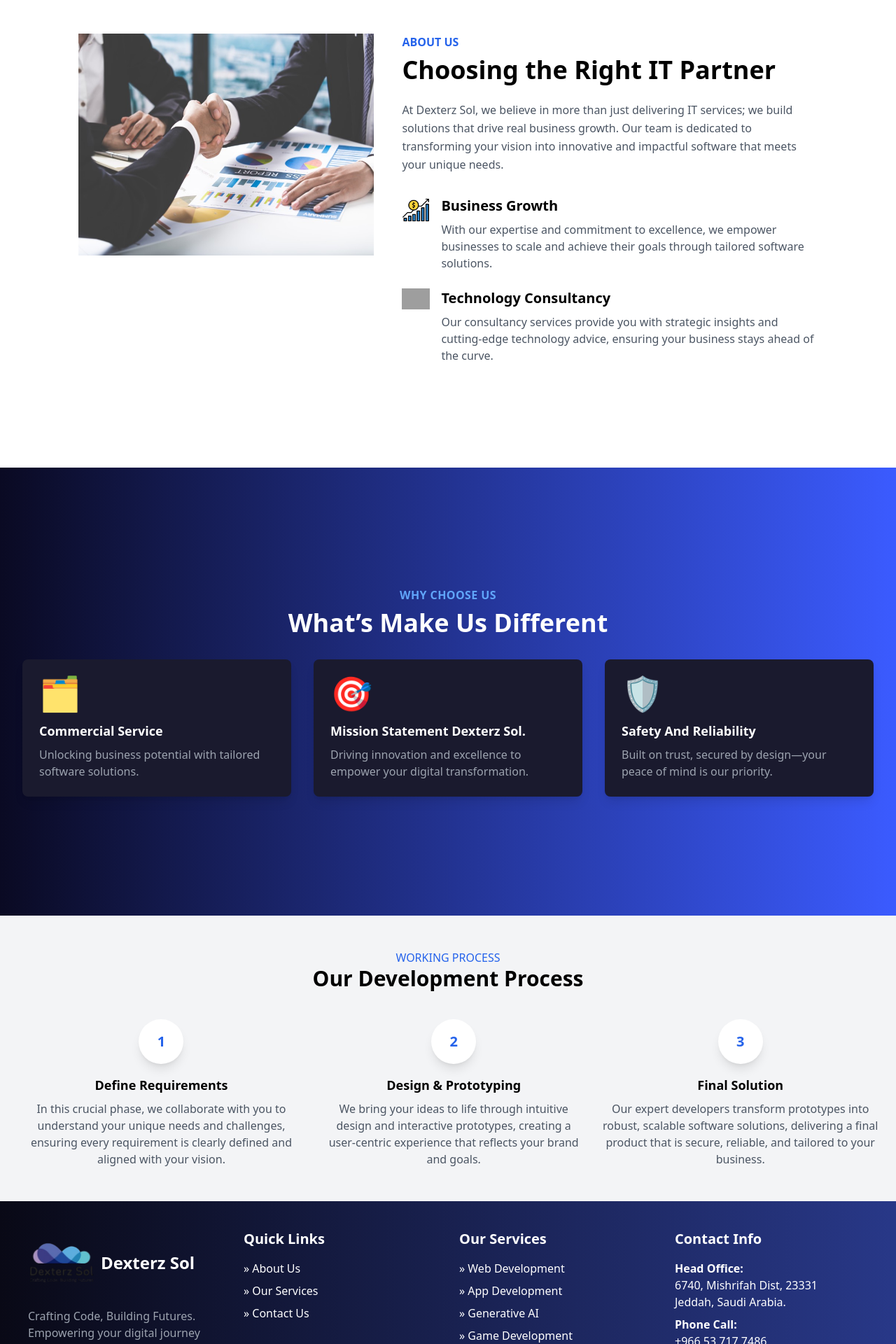
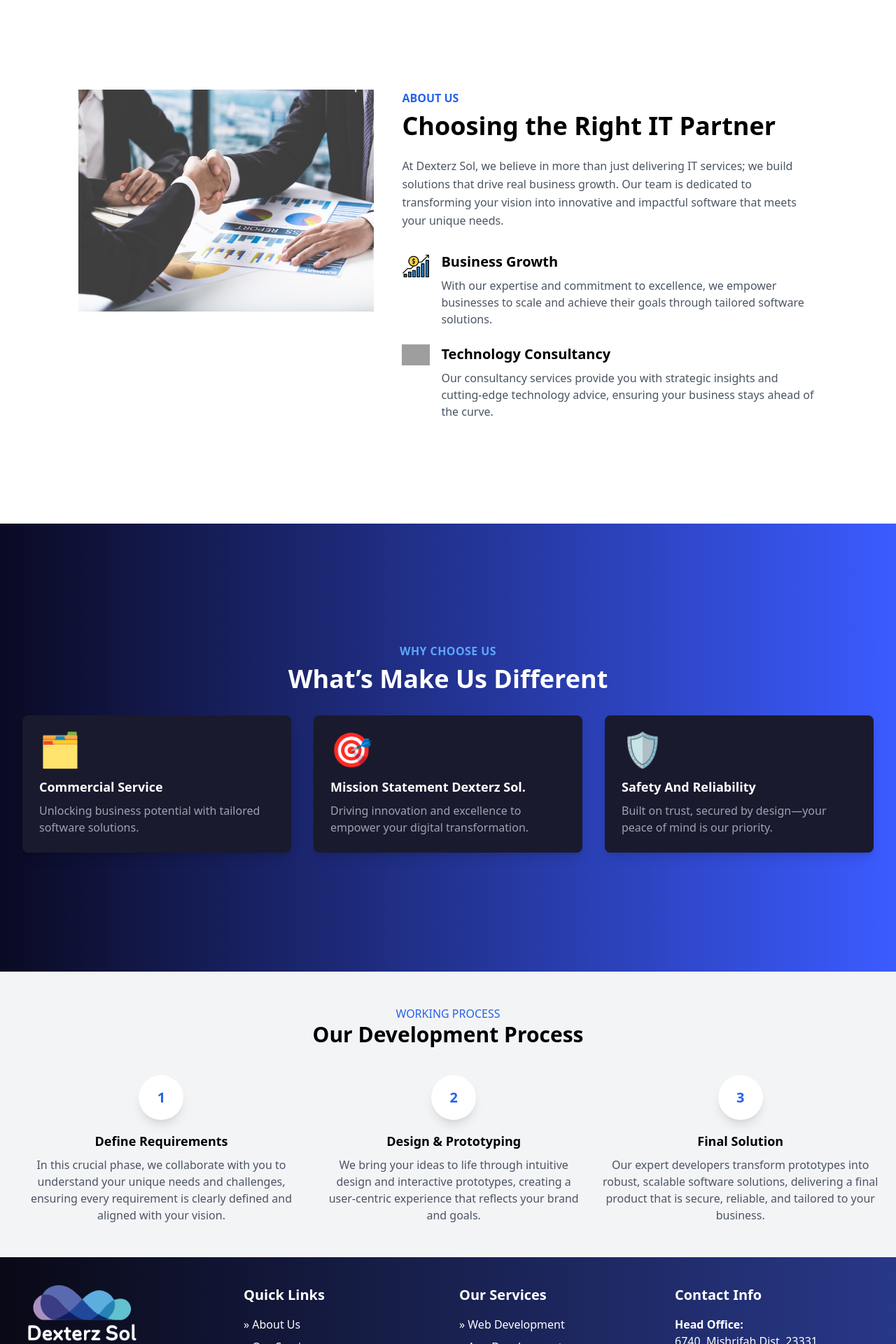
Before and after one commit to devshahmeerbukhari/dexter, a Next.js app: page /components/about in a window 1280 px wide. Shown: the part 100-2020 px from the top of the page at 70% size. Built offline with nearby package versions, Linux system fonts and the light colour scheme; grey boxes are pictures that could not be loaded.

Commit message:
Made some changes

```diff
--- a/src/app/components/about/page.tsx
+++ b/src/app/components/about/page.tsx
@@ -6,8 +6,8 @@
 function AboutPage() {
   return (
     <>
-      <div className="flex items-center justify-center min-h-[80vh] my-16 mx-auto px-4 w-full max-w-[85%]">
-        <div className="flex flex-col md:flex-row items-center md:items-start gap-10 w-full">
+      <div className="flex items-center justify-center min-h-[90vh] my-16 mx-auto px-4 w-full max-w-[85%]">
+        <div className="flex mt-20 flex-col md:flex-row items-center md:items-start gap-10 w-full">
           {/* Logo Section */}
           <div className="flex-shrink-0 w-full md:w-2/5">
             <Image
--- a/src/app/components/footer/page.tsx
+++ b/src/app/components/footer/page.tsx
@@ -14,14 +14,14 @@
         <div>
           <div className="flex items-center space-x-2">
             <Image
-              src="/assets/images/logo/dexterzsol_logo.png"
+              src="/assets/images/logo/dexterzsol_logow.png"
               alt="Dexterz Sol Logo"
-              width={96} // Adjust width as per your requirements
-              height={96} // Adjust height as per your requirements
+              width={500} // Adjust width as per your requirements
+              height={500} // Adjust height as per your requirements
               className="h-24 w-auto object-contain"
             />
 
-            <h1 className="text-2xl font-bold">Dexterz Sol</h1>
+            {/* <h1 className="text-2xl font-bold">Dexterz Sol</h1> */}
           </div>
           <p className="mt-4 text-gray-400">
             Crafting Code, Building Futures. Empowering your digital journey
--- a/src/app/components/servicesDetails/[slug]/page.tsx
+++ b/src/app/components/servicesDetails/[slug]/page.tsx
@@ -72,7 +72,7 @@
     builder.image(source).width(800).url();
 
   return (
-    <div className="p-6 lg:p-12">
+    <div className="p-6 mt-20 lg:p-12">
       <div className="container mx-auto bg-white rounded-lg shadow-lg p-6 lg:p-12">
         {/* Responsive Layout */}
         <div className="flex flex-col-reverse lg:flex-row gap-10 lg:gap-20">
--- a/src/app/page.tsx
+++ b/src/app/page.tsx
@@ -48,7 +48,7 @@
       >
         <div className="w-full h-full flex flex-col md:flex-row">
           {/* Left section */}
-          <div className="flex-1 text-white p-6 flex flex-col items-start justify-center md:pl-24">
+          <div className="flex-1 mt-20 text-white p-6 flex flex-col items-start justify-center md:pl-24">
             <p
               className="uppercase font-bold"
               style={{ letterSpacing: "0.5em" }}
```
